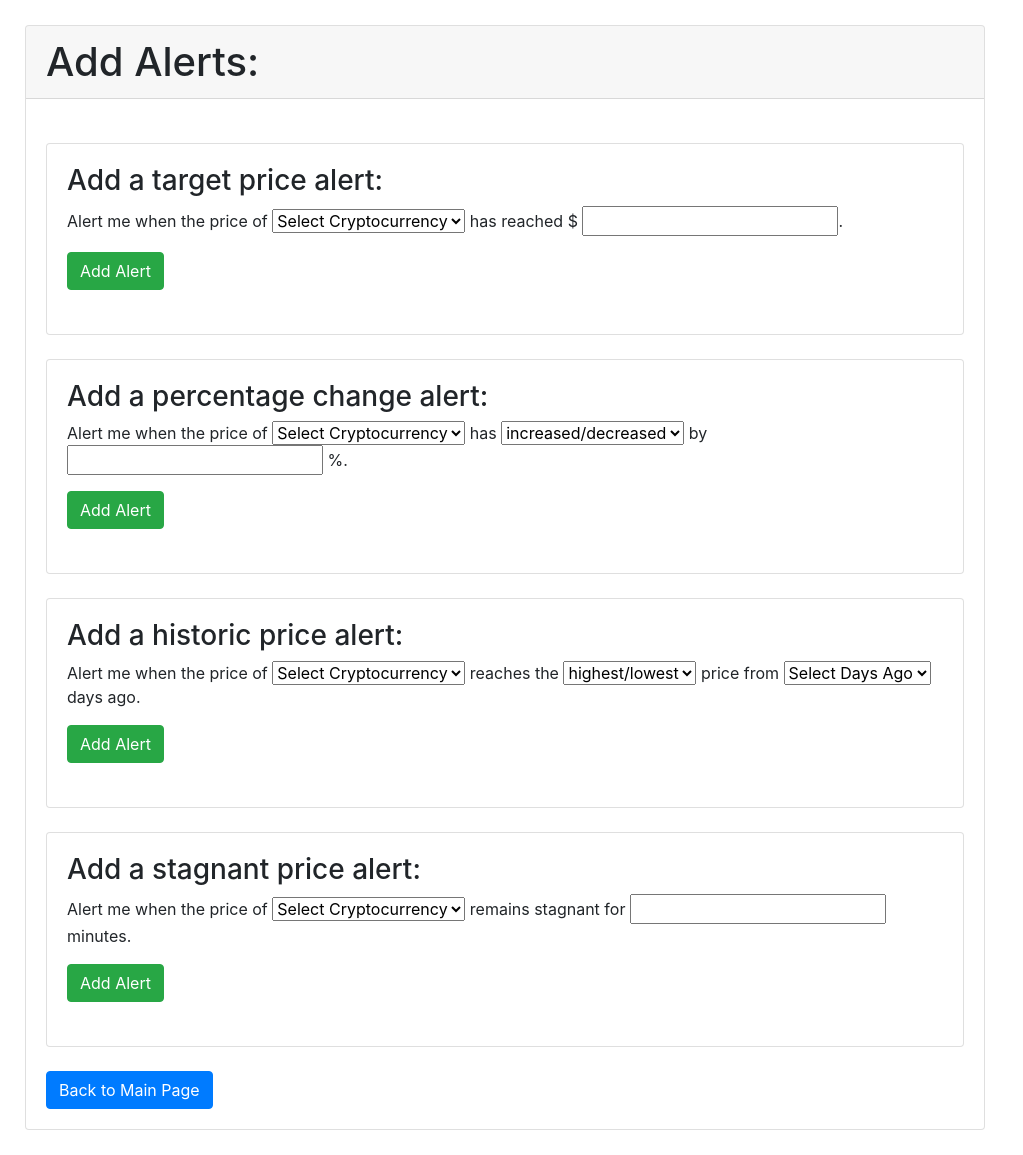
After one commit to Navaneeth2906/CryptocurrencyPriceAlerter, a Flask app: page /addAlerts in a window 1280 px wide. The commit adds this page. Shown: the whole page, without its empty margins (0-1023 px from the left). Run offline with Flask 2, Linux system fonts and the light colour scheme; some libraries are stand-ins or nearby versions.

Commit message:
Add files via upload

```diff
--- a/myapp.py
+++ b/myapp.py
@@ -1,15 +1,20 @@
 from flask import Flask, render_template, request, flash, redirect, session
+import concurrent.futures
+from AlertMonitor import *
 from UserInterface import *
-import time
+
+executor = concurrent.futures.ThreadPoolExecutor()
 
 myapp = Flask(__name__)
 myapp.secret_key = "abc"
+
 
 @myapp.route("/")
 def homepage():
     return render_template("homepage.html")  # This is the login page that they first see
 
-@myapp.route("/", methods = ["POST"])
+
+@myapp.route("/", methods=["POST"])
 def checklogin():
     # Retrieve the data
     email = request.form['Email']
@@ -21,6 +26,7 @@ def checklogin():
     else:
         session['email'] = email
         return redirect('/welcome')
+
 
 @myapp.route("/register", methods=["GET", "POST"])
 def registerpage():
@@ -37,14 +43,118 @@ def registerpage():
             return redirect('/welcome')
     return render_template("register.html")
 
-@myapp.route("/welcome", methods=["GET", "POST"])
+
+@myapp.route("/welcome", methods=["GET"])
 def welcomepage():
     # Create an object for the user
     email = session.get('email', None)
     user = UserInterface(email)
-    if request.method == "POST":
-        return render_template("loggedIn.html", prices=display_prices(), alerts=user.display_alerts())
-    return render_template("loggedIn.html", prices=display_prices(), alerts=user.display_alerts())
+    ids, alerts = user.display_alerts()
+    return render_template("loggedIn.html", prices=display_prices(), ids=ids, alerts=alerts)
+
+@myapp.route('/delete/<id>')
+def delete(id):
+    # Delete the alert
+    alert = AlertMonitor(id)
+    alert.delete_alert()
+    return redirect("/welcome")
+
+
+@myapp.route('/addAlerts')
+def add_alerts_page():
+    # Display the page
+    return render_template("addAlertPage.html")
+
+
+@myapp.route('/addAlertType1', methods=['POST'])
+def add_alert_type1():
+    # Add alert type 1
+    email = session.get('email', None)
+    user = UserInterface(email)
+    coin = request.form.get('coin')
+    price = request.form['price'].replace(',', '')  # remove commas
+    if coin == 'Select Cryptocurrency':  # If they have not selected a coin
+        flash('Please select a coin', 'danger')
+    elif not price.replace('.', '').isdigit():  # If they have not entered a valid price
+        flash('Please enter a valid price', 'danger')
+    elif float(price) > 1000000:  # If the price is too big
+        flash('Enter a price less than 1 million', 'danger')
+    else:
+        price = str(round(float(price), 2))  # round to 2 dp
+        alertID = user.add_alert_type1(coin, price)
+        alert = AlertMonitor(alertID)
+        executor.submit(alert.monitor_alert)
+        flash('The alert has been added successfully!', 'success')
+    return redirect('/addAlerts')
+
+
+@myapp.route('/addAlertType2', methods=['POST'])
+def add_alert_type2():
+    # Add alert type 2
+    email = session.get('email', None)
+    user = UserInterface(email)
+    coin = request.form.get('coin')
+    increasedOrDecreased = request.form.get('increasedOrDecreased')
+    percentage = request.form['percentage'].replace(',','').replace('%', '')  # remove percentage symbols and commas
+    if coin == 'Select Cryptocurrency':  # If they have not selected a coin
+        flash('Please select a coin', 'danger')
+    elif increasedOrDecreased == 'increased/decreased':  # If they have not selected increased or decreased
+        flash("Please select 'increased' or 'decreased'", 'danger')
+    elif not percentage.replace('.', '').isdigit():  # If they have not entered a valid percentage
+        flash('Please enter a valid percentage', 'danger')
+    elif float(percentage) > 1000000:  # If the percentage is too big
+        flash('Enter a percentage less than 1 million', 'danger')
+    else:
+        percentage = round(float(percentage), 2)  # round to 2 dp
+        alertID = user.add_alert_type2(coin, increasedOrDecreased, percentage)
+        alert = AlertMonitor(alertID)
+        executor.submit(alert.monitor_alert)
+        flash('The alert has been added successfully!', 'success')
+    return redirect('/addAlerts')
+
+
+@myapp.route('/addAlertType3', methods=['POST'])
+def add_alert_type3():
+    # Add alert type 3
+    email = session.get('email', None)
+    user = UserInterface(email)
+    coin = request.form.get('coin')
+    daysAgo = request.form.get('daysAgo')
+    highestOrLowest = request.form.get('highestOrLowest')
+    if coin == 'Select Cryptocurrency':  # If they have not selected a coin
+        flash('Please select a coin', 'danger')
+    elif daysAgo == 'Select Days Ago':  # If they have not number of days ago
+        flash('Please select the number of days ago', 'danger')
+    elif highestOrLowest == 'highest/lowest':  # If they have not selected highest or lowest
+        flash("Please select 'highest' or 'lowest'", 'danger')
+    else:
+        alertID = user.add_alert_type3(coin, int(daysAgo), highestOrLowest)
+        alert = AlertMonitor(alertID)
+        executor.submit(alert.monitor_alert)
+        flash('The alert has been added successfully!', 'success')
+    return redirect('/addAlerts')
+
+
+@myapp.route('/addAlertType4', methods=['POST'])
+def add_alert_type4():
+    # Add alert type 4
+    email = session.get('email', None)
+    user = UserInterface(email)
+    coin = request.form.get('coin')
+    minutes = request.form['minutes'].replace(',', '')  # remove commas
+    if coin == 'Select Cryptocurrency':  # If they have not selected a coin
+        flash('Please select a coin', 'danger')
+    elif not minutes.replace('.', '').isdigit():  # If they have not entered a valid number of minutes
+        flash('Please enter a valid number of minutes', 'danger')
+    elif float(minutes) > 1000000:  # If the number of minutes is too big
+        flash('Enter a number of minutes less than 1 million', 'danger')
+    else:
+        alertID = user.add_alert_type4(coin, float(minutes))
+        alert = AlertMonitor(alertID)
+        executor.submit(alert.monitor_alert)
+        flash('The alert has been added successfully!', 'success')
+    return redirect('/addAlerts')
+
 
 if __name__ == "__main__":
     myapp.run(debug=True)
--- /dev/null
+++ b/templates/addAlertPage.html
@@ -0,0 +1,146 @@
+{% extends 'base.html' %}
+
+{% block head %}
+    <title>Add Alerts</title>
+{% endblock %}
+
+{% block body %}
+
+<div class="card" style="width: 60rem;" >
+<!-- Header for page -->
+<h1 class="card-header">Add Alerts:</h1>
+<div class="card-body">
+
+<!-- flash an alert message if necessary-->
+{% for category, message in get_flashed_messages(with_categories=true) %}
+    <div class="alert alert-{{category}} fade show " role="alert">
+        {{message}}
+    <button type="button" class="close" data-dismiss="alert" aria-label="Close">
+        <span aria-hidden="true">&times;</span>
+    </button>
+    </div>
+{% endfor %}
+
+</br>
+
+<!-- Interface to add alert type 1 -->
+<div class="card" >
+<div class="card-body">
+<h3>Add a target price alert:</h3>
+<form action='/addAlertType1'  method = 'POST'>
+    <p>Alert me when the price of
+    <select name = "coin" class="form-select" aria-label="Default select example">
+    <option selected>Select Cryptocurrency</option>
+    <option value="BTC">BTC</option>
+    <option value="ETH">ETH</option>
+    <option value="LTC">LTC</option>
+    <option value="DOGE">DOGE</option>
+    </select>
+    has reached $ <input type = "text" name = "price">.</p>
+    <input class="btn btn-success" value = "Add Alert" type = "Submit">
+    </br>
+    </br>
+</form>
+</div>
+</div>
+
+</br>
+
+<!-- Interface to add alert type 2 -->
+<div class="card" >
+<div class="card-body">
+<h3>Add a percentage change alert:</h3>
+<form action='/addAlertType2'  method = 'POST'>
+    <p>Alert me when the price of
+    <select name = "coin" class="form-select" aria-label="Default select example">
+    <option selected>Select Cryptocurrency</option>
+    <option value="BTC">BTC</option>
+    <option value="ETH">ETH</option>
+    <option value="LTC">LTC</option>
+    <option value="DOGE">DOGE</option>
+    </select>
+    has
+    <select name = "increasedOrDecreased" class="form-select" aria-label="Default select example">
+    <option selected>increased/decreased</option>
+    <option value="increased">increased</option>
+    <option value="decreased">decreased</option>
+    </select>
+    by
+    <input type = "text" name = "percentage">
+    %.</p>
+    <input class="btn btn-success" value = "Add Alert" type = "Submit">
+    </br>
+    </br>
+</form>
+</div>
+</div>
+
+</br>
+
+<!-- Interface to add alert type 3 -->
+<div class="card" >
+<div class="card-body">
+<h3>Add a historic price alert:</h3>
+<form action='/addAlertType3'  method = 'POST'>
+    <p>Alert me when the price of
+    <select name = "coin" class="form-select" aria-label="Default select example">
+    <option selected>Select Cryptocurrency</option>
+    <option value="BTC">BTC</option>
+    <option value="ETH">ETH</option>
+    <option value="LTC">LTC</option>
+    <option value="DOGE">DOGE</option>
+    </select>
+    reaches the
+    <select name = "highestOrLowest" class="form-select" aria-label="Default select example">
+    <option selected>highest/lowest</option>
+    <option value="highest">highest</option>
+    <option value="lowest">lowest</option>
+    </select>
+    price from
+    <select name = "daysAgo" class="form-select" aria-label="Default select example">
+    <option selected>Select Days Ago</option>
+    {% for i in range(1, 31) %}
+    <option value="{{i}}">{{i}}</option>
+    {% endfor %}
+    </select>
+    days ago.</p>
+    <input class="btn btn-success" value = "Add Alert" type = "Submit">
+    </br>
+    </br>
+</form>
+</div>
+</div>
+
+</br>
+
+<!-- Interface to add alert type 4 -->
+<div class="card" >
+<div class="card-body">
+<h3>Add a stagnant price alert:</h3>
+<form action='/addAlertType4'  method = 'POST'>
+    <p>Alert me when the price of
+    <select name = "coin" class="form-select" aria-label="Default select example">
+    <option selected>Select Cryptocurrency</option>
+    <option value="BTC">BTC</option>
+    <option value="ETH">ETH</option>
+    <option value="LTC">LTC</option>
+    <option value="DOGE">DOGE</option>
+    </select>
+    remains stagnant for
+    <input type = "text" name = "minutes">
+        minutes.</p>
+    <input class="btn btn-success" value = "Add Alert" type = "Submit">
+    </br>
+    </br>
+</form>
+</div>
+</div>
+
+</br>
+
+<a href="/welcome" class="btn btn-primary">Back to Main Page</a>
+
+</div>
+</div>
+
+{% endblock %}
--- a/templates/base.html
+++ b/templates/base.html
@@ -11,11 +11,7 @@
     {% block head %}{% endblock %}
 </head>
 <body>
-<!-- Put the body in a card -->
-<div class="card" style="width: 18rem;">
-  <div class="card-body">
-    {% block body %}{% endblock %}
-  </div>
-</div>
+{% block body %}
+{% endblock %}
 </body>
 </html>
```
Also changed, not shown: AlertMonitor.py (+4 -4 lines), Main.py (+18 -19 lines), UserInterface.py (+59 -20 lines), sql.py (added, +33 -0 lines), templates/addAlertPageOld.html (added, +117 -0 lines), templates/homepage.html (+25 -11 lines), templates/loggedIn.html (+48 -13 lines), templates/register.html (+24 -11 lines), PriceMonitor.py (line endings or trailing spaces), Prices.db, UsersAndAlerts.db, 2 other files.
